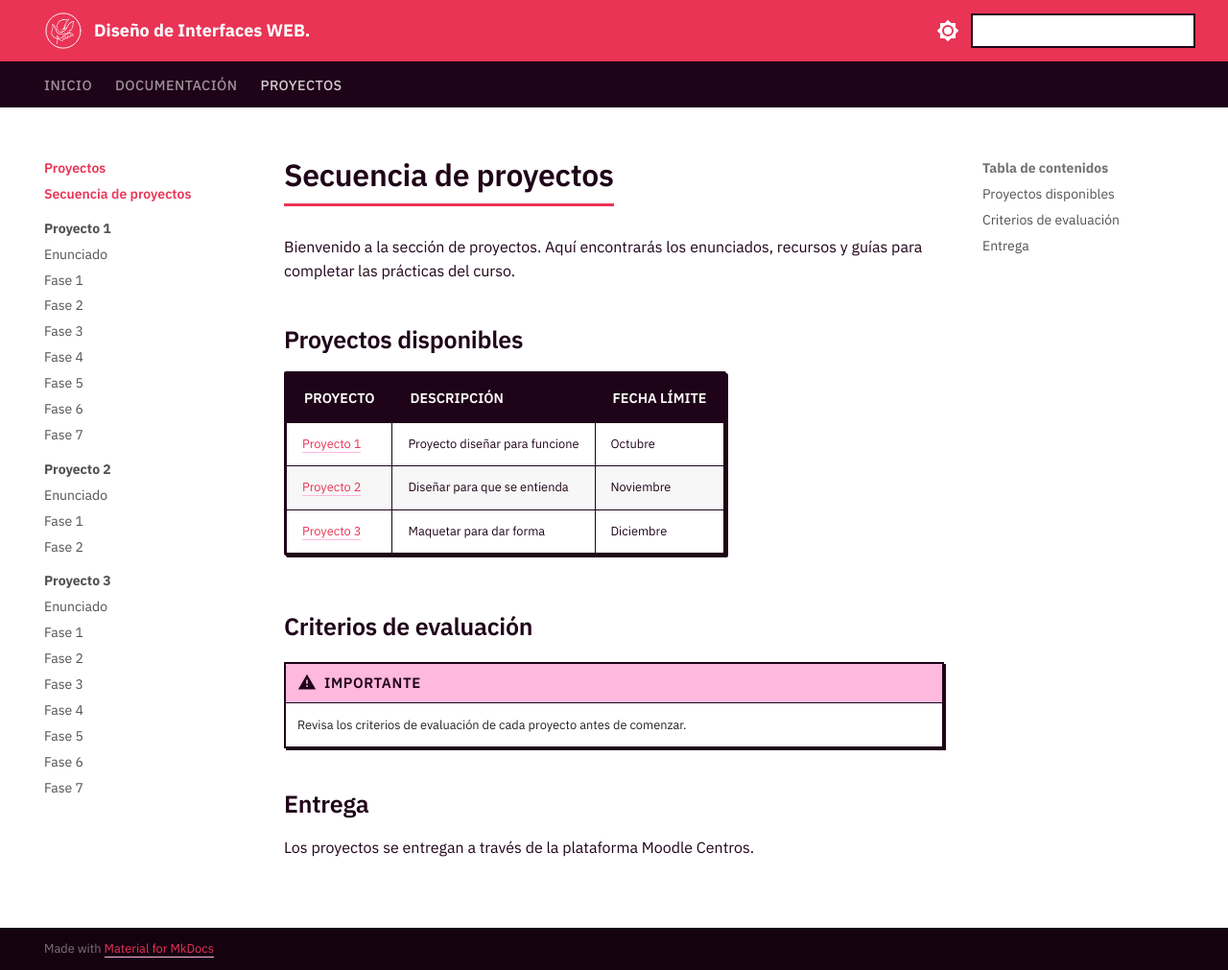
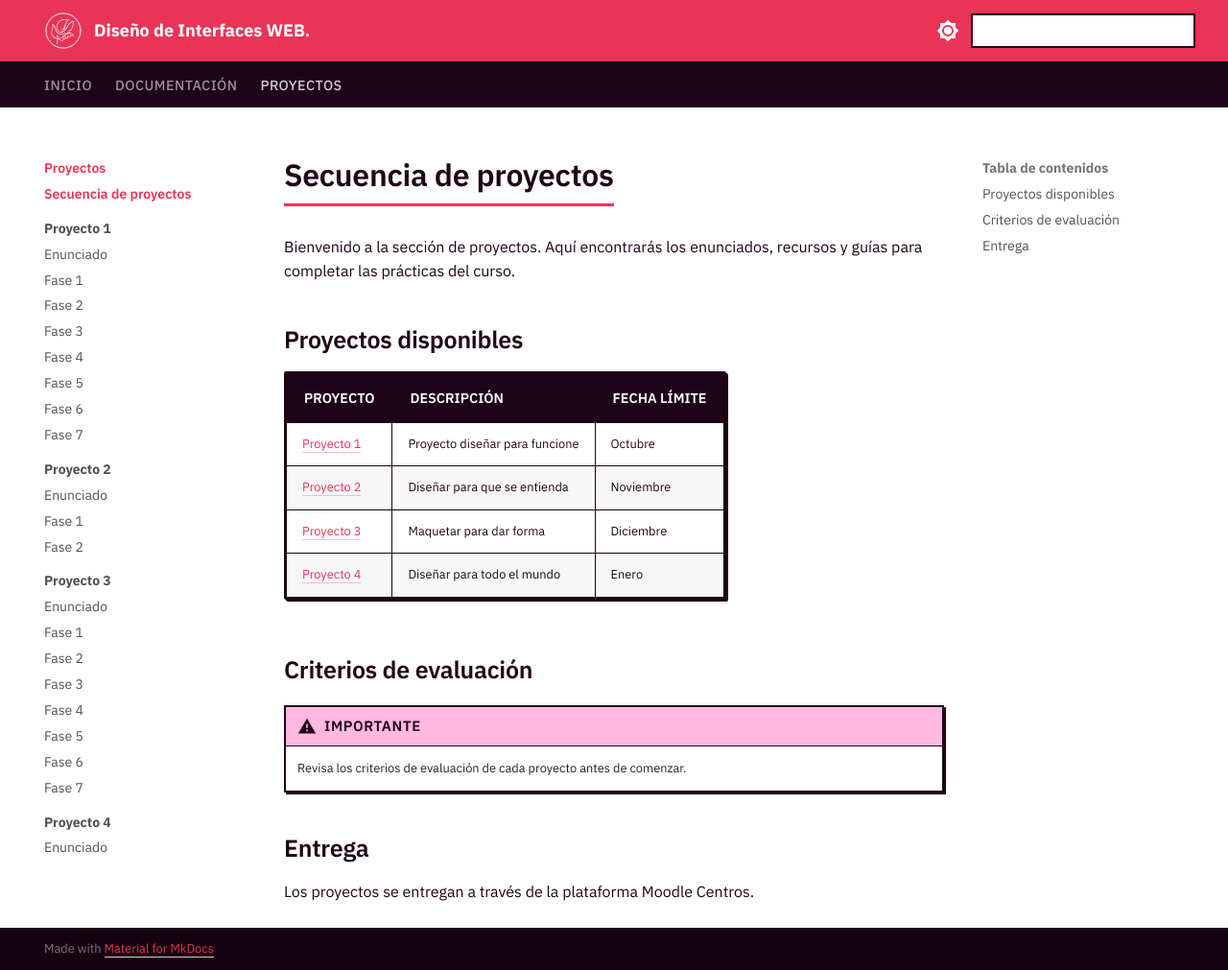
Before and after one commit to envasador/diseno-interfaces-web, an MkDocs documentation site: the page built from docs/proyectos/index.md, in a window 1280 px wide and 1011 px high. Shown: the whole window at 96% size. Built offline with MkDocs 1.6.1 and Material for MkDocs 9.7.7, drawn with Linux system fonts in a browser that asks for light colours.

Commit message:
Proyecto 4

```diff
--- a/docs/proyectos/index.md
+++ b/docs/proyectos/index.md
@@ -9,6 +9,7 @@ Bienvenido a la sección de proyectos. Aquí encontrarás los enunciados, recurs
 | [Proyecto 1](proyecto1/enunciado.md) | Proyecto diseñar para funcione | Octubre      |
 | [Proyecto 2](proyecto2/enunciado.md) | Diseñar para que se entienda   | Noviembre    |
 | [Proyecto 3](proyecto3/enunciado.md) | Maquetar para dar forma        | Diciembre    |
+| [Proyecto 4](proyecto4/enunciado.md) | Diseñar para todo el mundo     | Enero        |
 
 ## Criterios de evaluación
 
--- a/mkdocs.yml
+++ b/mkdocs.yml
@@ -118,3 +118,5 @@ nav:
         - Fase 5: proyectos/proyecto3/proyecto-maquetar-para-dar-forma-fase-5.md
         - Fase 6: proyectos/proyecto3/proyecto-maquetar-para-dar-forma-fase-6.md
         - Fase 7: proyectos/proyecto3/proyecto-maquetar-para-dar-forma-fase-7.md
+    - Proyecto 4:
+        - Enunciado: proyectos/proyecto4/enunciado.md
```
Also changed, not shown: docs/proyectos/proyecto4/enunciado.md (+1 -1 lines).
